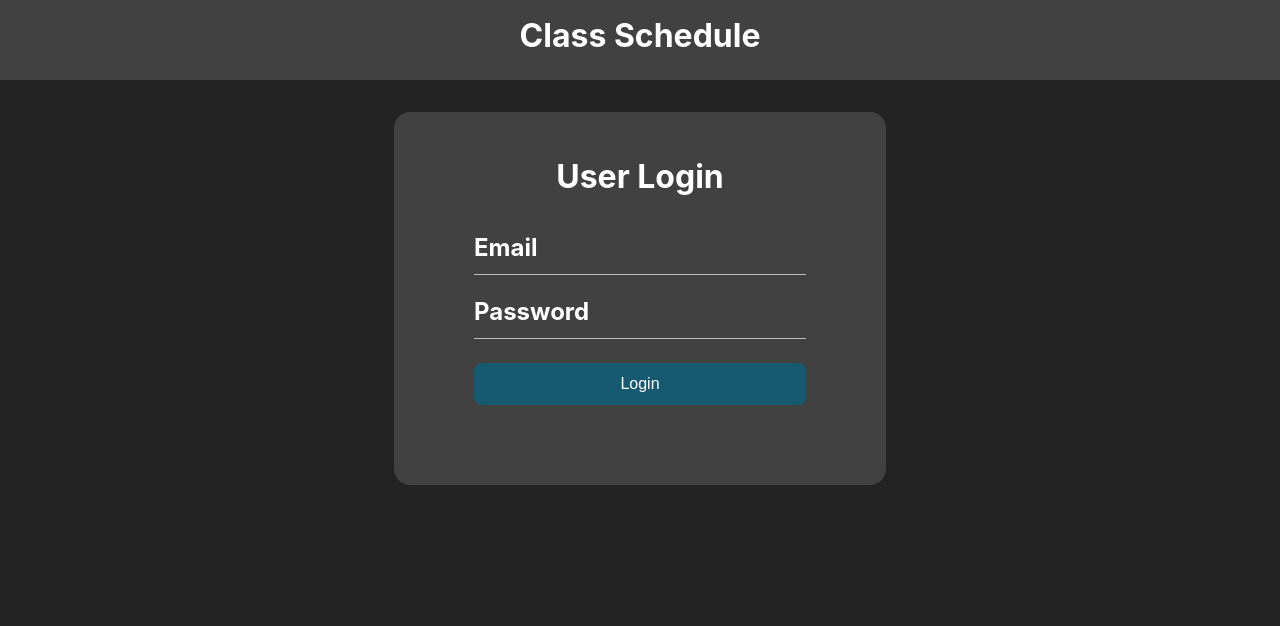
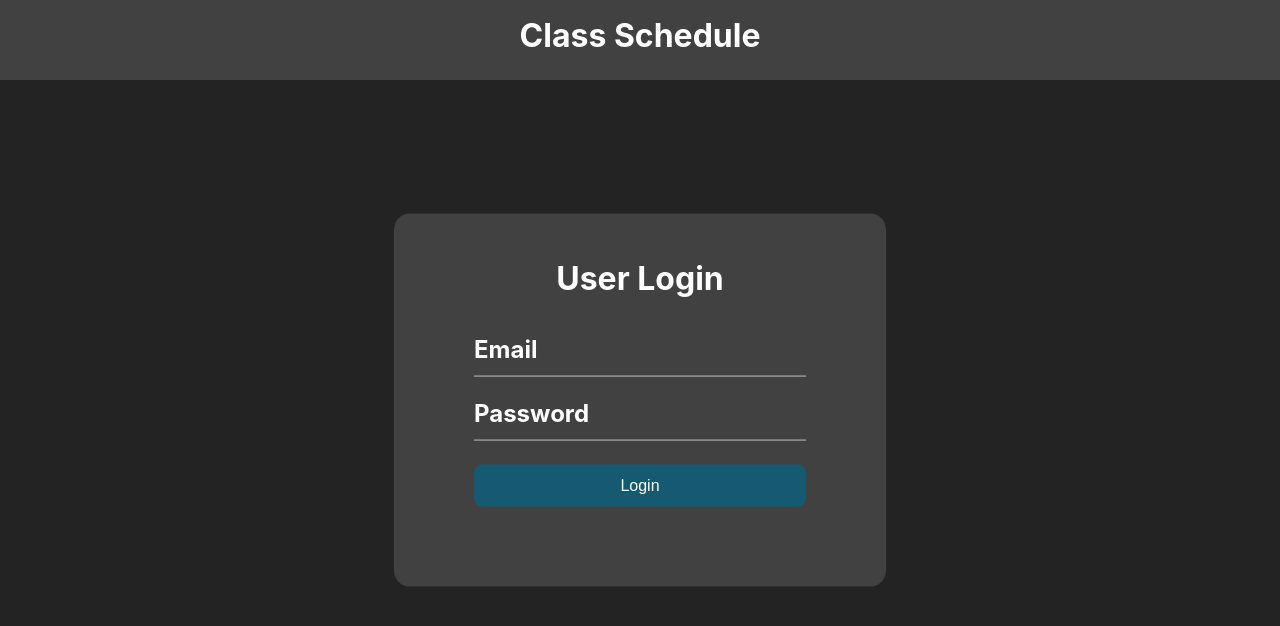
Before and after one commit to alienp4nda/vitejs-vite-ntdbsm, a Vue app: page /login in a window 1280 px wide. Shown: the top 626 px of the page. Built offline with nearby package versions, Linux system fonts and the light colour scheme.

Commit message:
centered login form

```diff
--- a/src/views/Login.vue
+++ b/src/views/Login.vue
@@ -47,6 +47,9 @@ const login = (e) => {
 
 <style scoped>
 form {
+  position: absolute;
+  top: 50%;
+  transform: translateY(-50%);
   background: #414141;
   padding: 2em 5em 5em 5em;
   border-radius: 1em;
```
